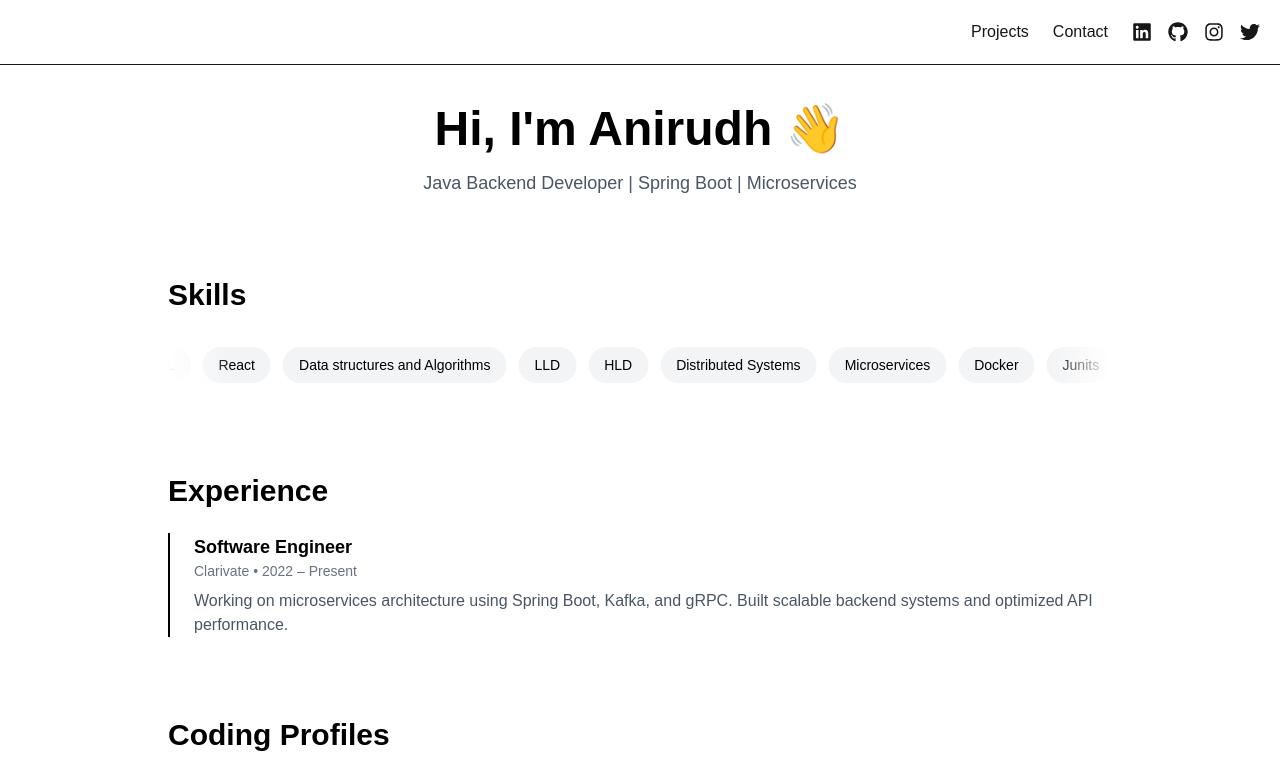
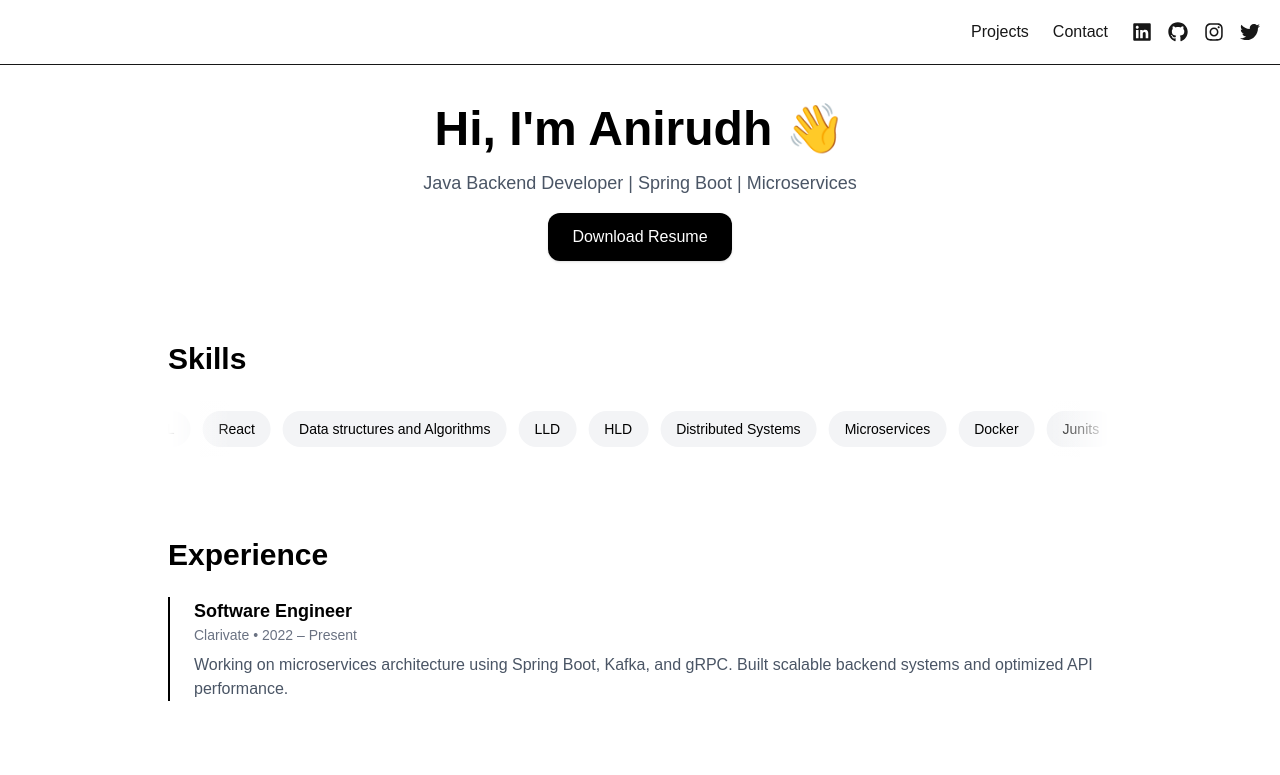
Before and after one commit to Parker023/anirudh-portfolio, a Next.js app: page / in a window 1280 px wide. Shown: the top 775 px of the page. Built offline with nearby package versions, Linux system fonts and the light colour scheme.

Commit message:
resume download

```diff
--- a/app/page.tsx
+++ b/app/page.tsx
@@ -29,7 +29,13 @@ export default function Home() {
           <p className="mt-4 text-lg text-gray-600">
             Java Backend Developer | Spring Boot | Microservices
           </p>
-
+         <a
+            href="/shanmukha_Anirudh.pdf"
+            download
+            className="inline-flex items-center gap-2 bg-black text-white px-6 py-3 rounded-xl shadow hover:shadow-lg hover:-translate-y-1 transition duration-300"
+          >
+          Download Resume
+          </a>
 
         </motion.section>
 
```
